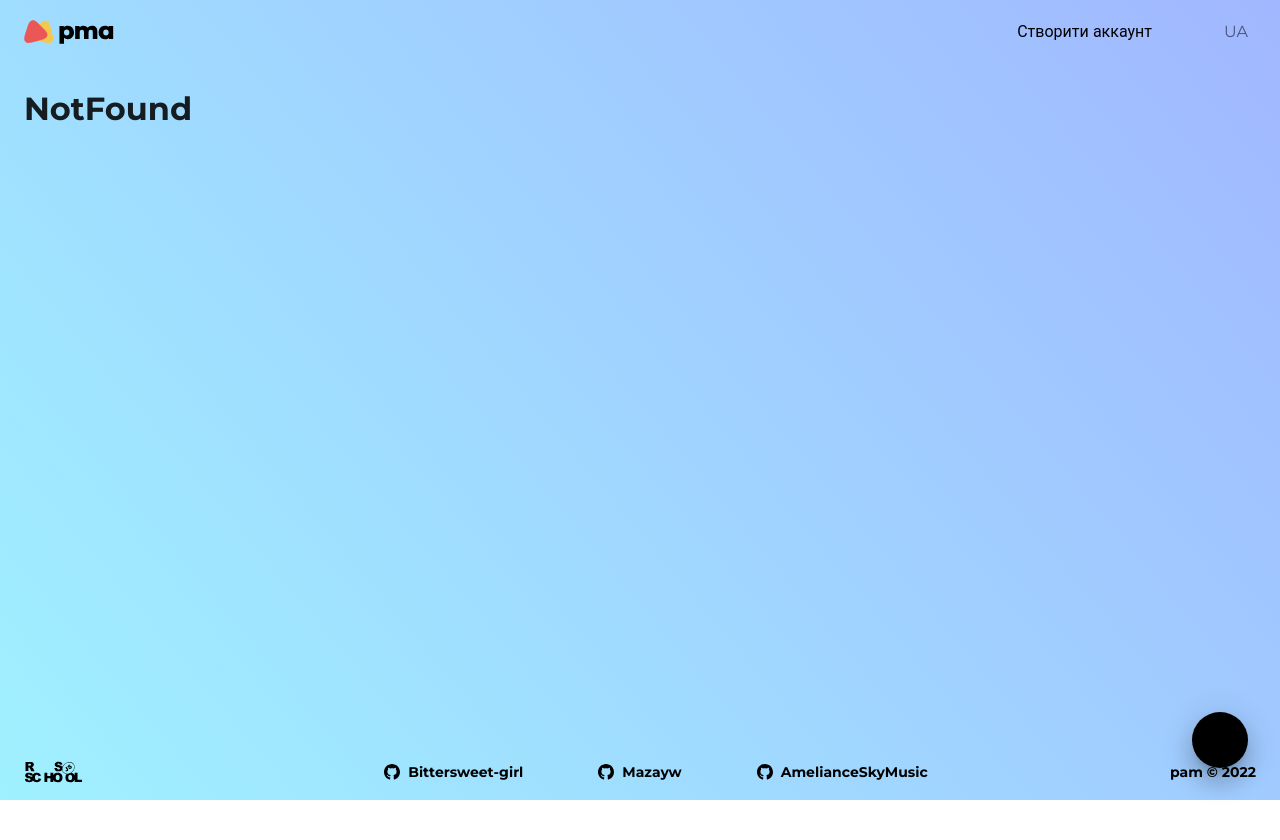
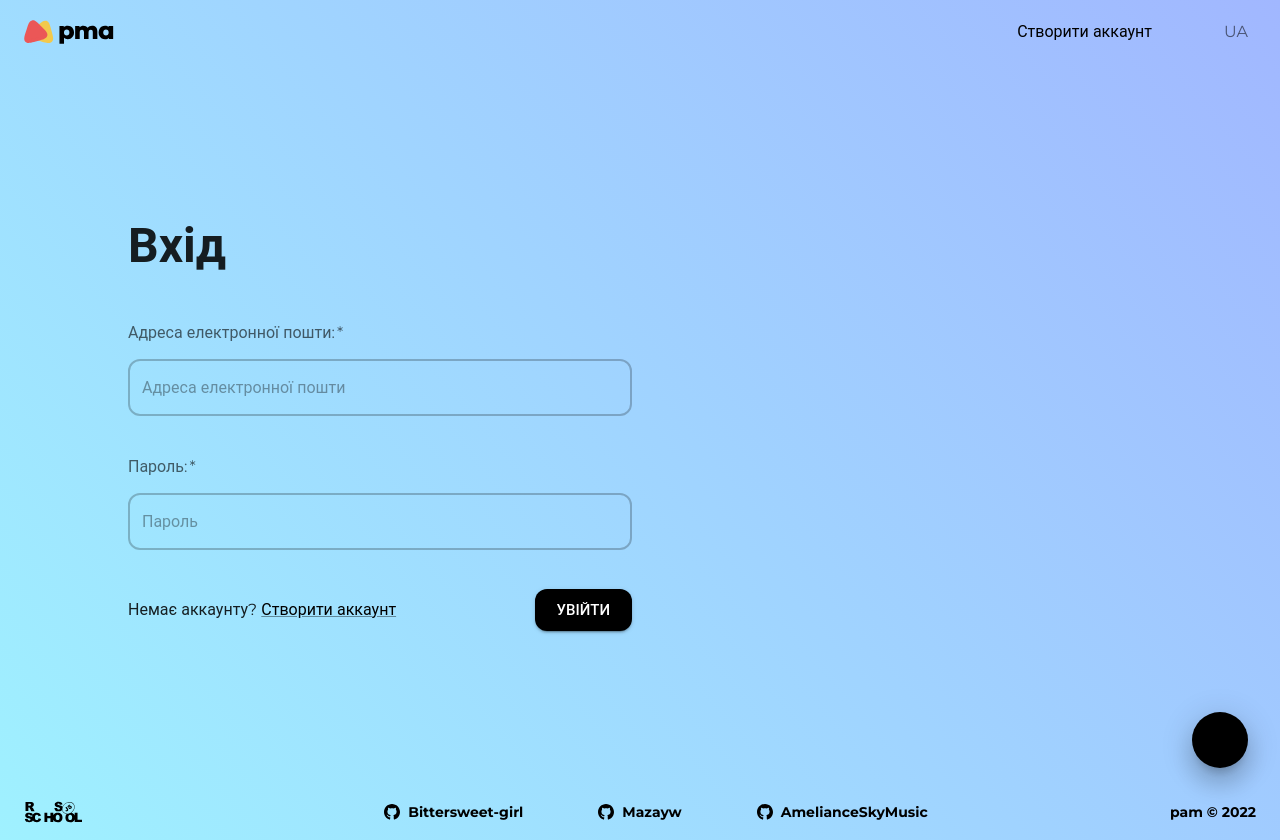
Before and after one commit to AmelianceSkyMusic/project-management-app, a React (Create React App) app: page /signin in a window 1280 px wide. Before the commit the page ends 800 px from the top, so only its background shows below. Built offline with nearby package versions, Linux system fonts and the light colour scheme; some icons are missing; a web font is replaced by a local one.

Commit message:
refactor: update pages

```diff
--- a/src/App/App.tsx
+++ b/src/App/App.tsx
@@ -1,25 +1,29 @@
+import { Provider } from 'react-redux';
 import { Route, Routes } from 'react-router-dom';
 
 import { Layout } from '~components/Layout';
 import { Board } from '~pages/Board';
-import { LogIn } from '~pages/LogIn';
 import { Main } from '~pages/Main';
 import { NotFound } from '~pages/NotFound';
+import { SignIn } from '~pages/SignIn';
 import { SignUp } from '~pages/SignUp';
+import { store } from '~store/store';
 import { ThemedComponentWrapper } from '~styles/themeMode/ThemedComponentWrapper';
 
 export function App() {
 	return (
 		<ThemedComponentWrapper>
+			<Provider store={store}>
 				<Routes>
 					<Route path="/" element={<Layout />}>
 						<Route index element={<Main />} />
 						<Route path="board" element={<Board />} />
-					<Route path="login" element={<LogIn />} />
+						<Route path="signin" element={<SignIn />} />
 						<Route path="signup" element={<SignUp />} />
 						<Route path="*" element={<NotFound />} />
 					</Route>
 				</Routes>
+			</Provider>
 		</ThemedComponentWrapper>
 	);
 }
--- a/src/App/pages/LogIn.tsx
+++ b/src/App/pages/SignIn.tsx
@@ -9,17 +9,23 @@ import {
 } from '@mui/material';
 
 import asm from '~/asmlib/asm-scripts';
-import { loginUser } from '~api/auth';
-import { IUser } from '~types/api';
+import { signIn } from '~store/auth/actions/signIn';
+import { useTypedDispatch } from '~store/hooks/useTypedDispatch';
+import { useTypedSelector } from '~store/hooks/useTypedSelector';
+import { ISignInUser } from '~types/api/auth/signIn';
 
-export function LogIn() {
+export function SignIn() {
+	const { isLoading, error, auth } = useTypedSelector((state) => state.authReducer);
+	console.log('auth:', auth);
+
+	const dispatch = useTypedDispatch();
 
 	const {
 		register,
 		handleSubmit,
 		reset,
 		formState: { errors },
-	} = useForm<IUser>({
+	} = useForm<ISignInUser>({
 		mode: 'onSubmit',
 		defaultValues: {
 			login: '',
@@ -41,11 +47,8 @@ export function LogIn() {
 		}),
 	};
 
-	const onSubmit: SubmitHandler<IUser> = async ({ login, password }: IUser) => {
-		const response = await loginUser({ login, password });
-		if (response.status === 200) localStorage.setItem('token', `${response.data?.token}`);
-		console.log(response);
-
+	const onSubmit: SubmitHandler<ISignInUser> = async ({ login, password }: ISignInUser) => {
+		dispatch(signIn({ login, password }));
 		reset();
 	};
 
--- a/src/App/pages/SignUp.tsx
+++ b/src/App/pages/SignUp.tsx
@@ -8,17 +8,21 @@ import {
 } from '@mui/material';
 
 import asm from '~/asmlib/asm-scripts';
-import { createUser, loginUser } from '~api/auth';
-import { IUser } from '~types/api';
+import { signUp } from '~store/auth/actions/signUp';
+import { useTypedDispatch } from '~store/hooks/useTypedDispatch';
+import { useTypedSelector } from '~store/hooks/useTypedSelector';
+import { ISingUpUser } from '~types/api/auth/singUp';
 
 export function SignUp() {
+	const { isLoading, error, auth } = useTypedSelector((state) => state.authReducer);
+	const dispatch = useTypedDispatch();
 
 	const {
 		register,
 		handleSubmit,
 		reset,
 		formState: { errors },
-	} = useForm<IUser>({
+	} = useForm<ISingUpUser>({
 		mode: 'onSubmit',
 		defaultValues: {
 			name: '',
@@ -46,12 +50,8 @@ export function SignUp() {
 		}),
 	};
 
-	const onSubmit: SubmitHandler<IUser> = async ({ name, login, password }: IUser) => {
-		const response = await createUser({ name, login, password });
-		if (response.status === 200) {
-			const responseLogin = await loginUser({ login, password });
-			if (response.status === 200) localStorage.setItem('token', `${responseLogin.data?.token}`);
-		}
+	const onSubmit: SubmitHandler<ISingUpUser> = async ({ name, login, password }: ISingUpUser) => {
+		dispatch(signUp({ name, login, password }));
 		reset();
 	};
 
@@ -122,7 +122,7 @@ export function SignUp() {
 						<Typography variant="body1" sx={{ order: { ss: 2, sm: 1 } }}>
 							Вже є аккаунт?
 							{' '}
-							<Link component={NavLink} to="/login">
+							<Link component={NavLink} to="/signin">
 								Увійти
 							</Link>
 						</Typography>
```
Lines whose indentation alone changed are shown as unchanged.
